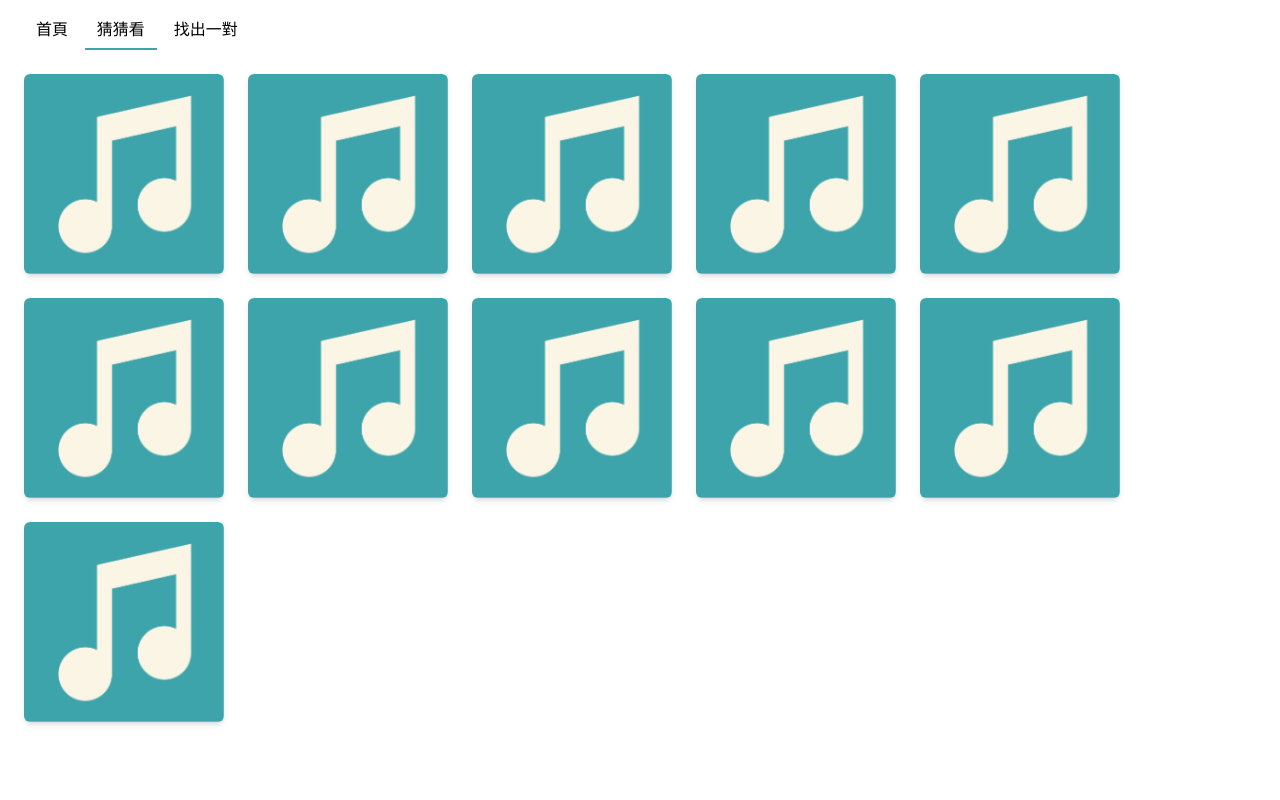
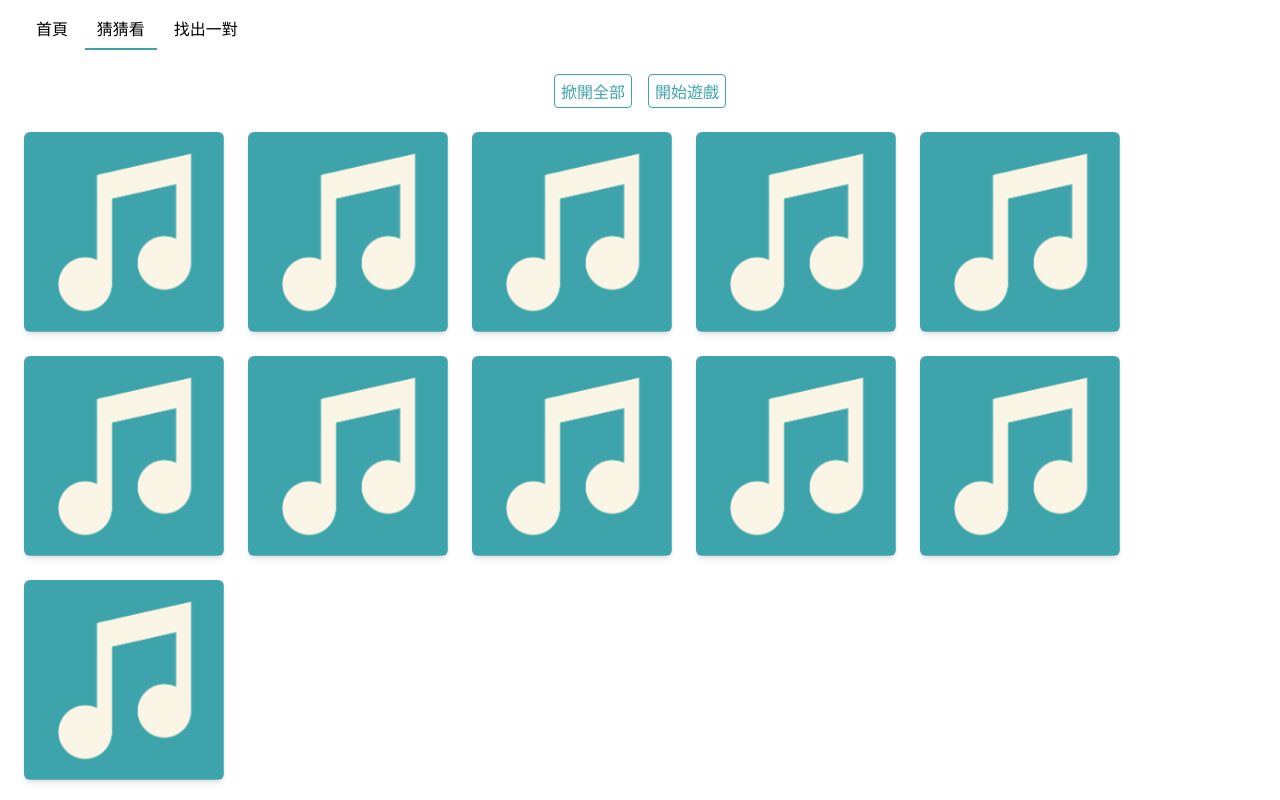
Before and after one commit to pkyPeter/course-games, a React (Create React App) app: page /#/guess in a window 1280 px wide. Built offline with nearby package versions, Linux system fonts and the light colour scheme.

Commit message:
feat(Guess Page): add toggle all

```diff
--- a/src/pages/Guess/index.jsx
+++ b/src/pages/Guess/index.jsx
@@ -13,7 +13,7 @@ import WoodenFish from "assets/instruments/wooden-fish.jpg";
 import Xylophone from "assets/instruments/xylophone.jpg";
 
 const Guess = () => {
-  console.log('[Castanets]', Castanets)
+  console.log("[Castanets]", Castanets);
   const [instruments, setInstruments] = useState([
     {
       name: "Castanets",
@@ -73,7 +73,7 @@ const Guess = () => {
   ]);
 
   const onClick = (e, name) => {
-    console.log('clicked', name)
+    console.log("clicked", name);
     setInstruments((prevI) =>
       prevI.map((instrument) =>
         instrument.name === name ? { ...instrument, flipped: true } : instrument
@@ -97,8 +97,30 @@ const Guess = () => {
     );
   };
 
+  const toggleAll = (flipped) => {
+    setInstruments((prev) => prev.map((ins) => ({ ...ins, flipped })));
+  };
+
   return (
     <div className="flex flex-wrap gap-6">
+      <div className="flex justify-center gap-4 bottom-3 w-full">
+        <button
+          className="rounded border text-main-green px-1.5 py-1 border-main-green bg-white hover:bg-main-green-opacity-6 hover:text-white hover:border-white"
+          onClick={(e) => {
+            toggleAll(true);
+          }}
+        >
+          掀開全部
+        </button>
+        <button
+          className="rounded border text-main-green px-1.5 py-1 border-main-green bg-white hover:bg-main-green-opacity-6 hover:text-white hover:border-white"
+          onClick={(e) => {
+            toggleAll(false);
+          }}
+        >
+          開始遊戲
+        </button>
+      </div>
       {instruments.map((instrument) => {
         return (
           <Card
```
